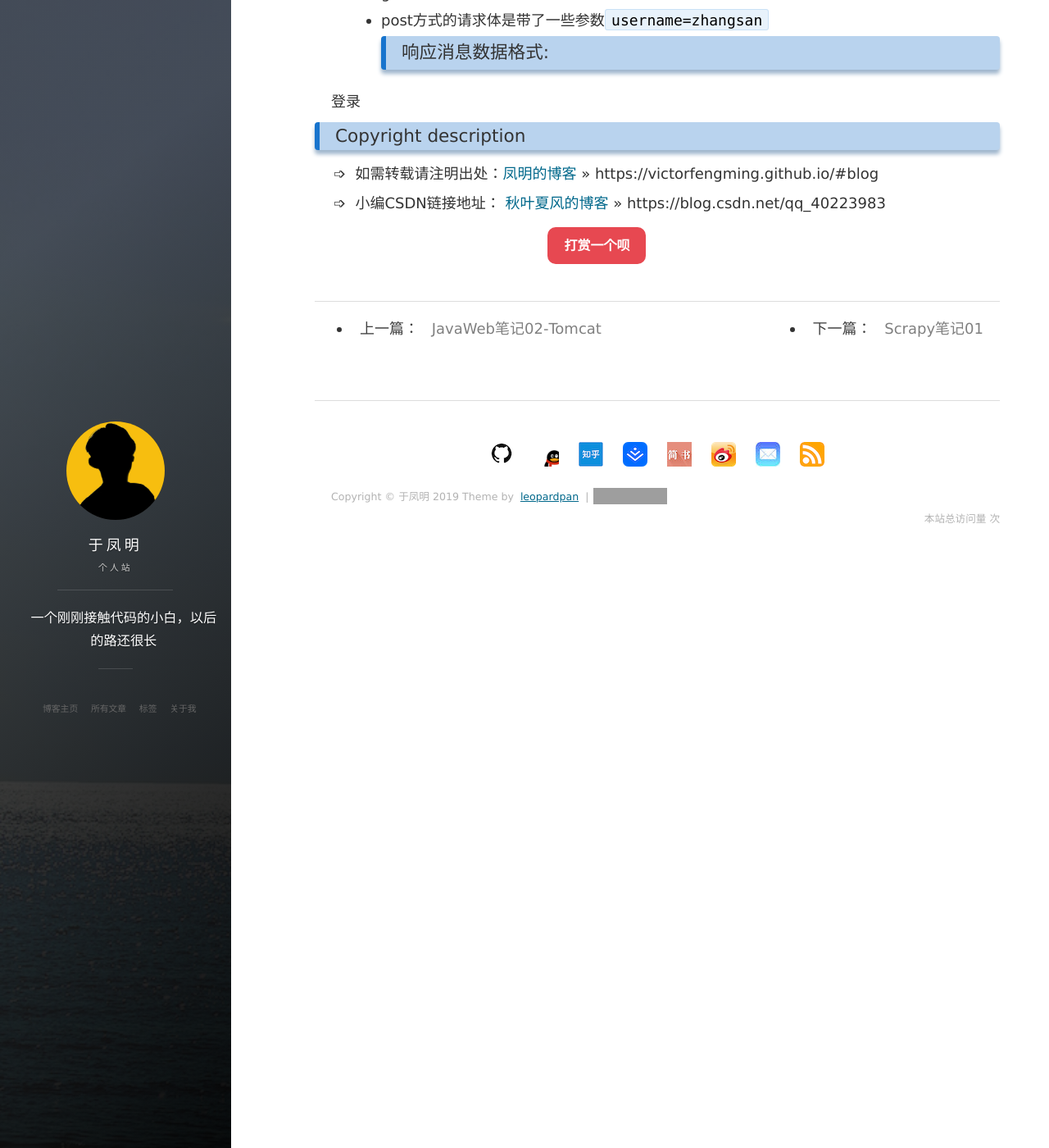
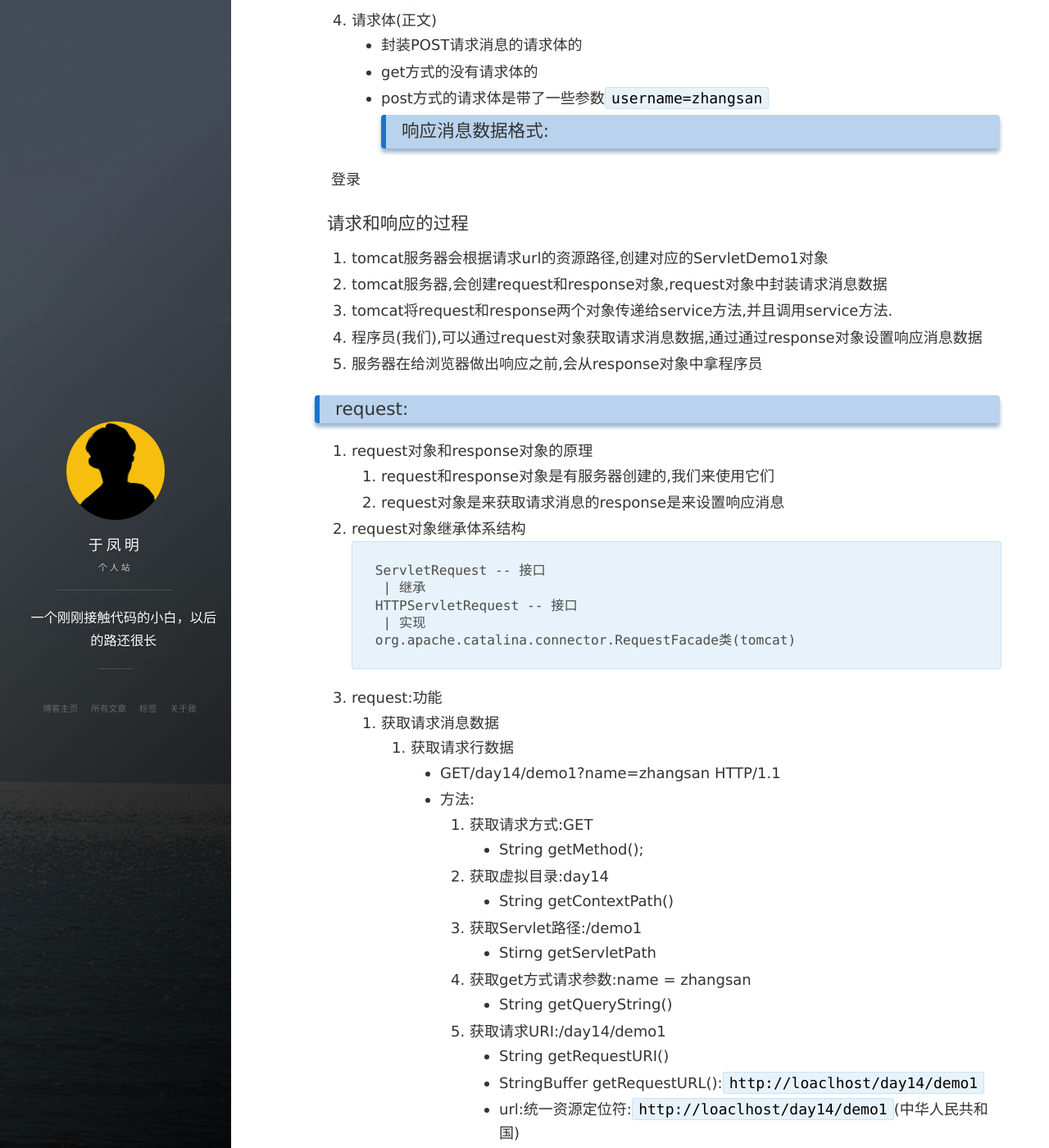
Before and after one commit to victorfengming/victorfengming.github.io.leopardpan, a Jekyll site: the page built from _posts/java/JavaWeb/2019-11-12-note6.markdown, in a window 1280 px wide and 1400 px high, scrolled down 2883 px. Shown: the whole window at 82% size. Built offline with Jekyll 4.4.1, drawn with Linux system fonts in a browser that asks for light colours; nearby versions of some CDN libraries; comment, search, counter and statistics services are not loaded; some of the changed text lies outside the part shown; grey boxes are pictures that could not be loaded.

Commit message:
url:统一资源定位符

````diff
--- a/_posts/java/JavaWeb/2019-11-12-note6.markdown
+++ b/_posts/java/JavaWeb/2019-11-12-note6.markdown
@@ -66,7 +66,7 @@ tags: Java basis note JDBC
                 1. 请求参数在请求体中
                 2. 请求的url长度没有限制的
                 3. 相对的安全(其实对于有心人来说,都是能看到的)
-2. 请求头
+2. 请求头(客户端告诉服务器的一些信息,头是固定的,值是不一样的)
     - 请求头名称:请求头值
     - 常见的请求头:
         1. User-Agent: 浏览器告诉服务器,我访问你使用的浏览器版本信息
@@ -77,10 +77,57 @@ tags: Java basis note JDBC
                     1. 防盗链:
                     2. 统计工作
 3. 请求空行
-    - 空行
+    - 空行,用于分割POST的请求头和请求体的
 4. 请求体(正文)
+    - 封装POST请求消息的请求体的
     - get方式的没有请求体的
     - post方式的请求体是带了一些参数`username=zhangsan`
 ### 响应消息数据格式:
 
 登录
+
+#### 请求和响应的过程
+1. tomcat服务器会根据请求url的资源路径,创建对应的ServletDemo1对象
+2. tomcat服务器,会创建request和response对象,request对象中封装请求消息数据
+3. tomcat将request和response两个对象传递给service方法,并且调用service方法.
+4. 程序员(我们),可以通过request对象获取请求消息数据,通过通过response对象设置响应消息数据
+5. 服务器在给浏览器做出响应之前,会从response对象中拿程序员
+
+### request:
+1. request对象和response对象的原理
+    1. request和response对象是有服务器创建的,我们来使用它们
+    2. request对象是来获取请求消息的response是来设置响应消息
+2. request对象继承体系结构
+```java
+ServletRequest -- 接口
+    | 继承
+HTTPServletRequest -- 接口
+    | 实现
+org.apache.catalina.connector.RequestFacade类(tomcat)
+```
+3. request:功能
+    1. 获取请求消息数据
+        1. 获取请求行数据
+            - GET/day14/demo1?name=zhangsan HTTP/1.1
+            - 方法:
+                1. 获取请求方式:GET
+                    - String getMethod();
+                2. 获取虚拟目录:day14
+                    - String getContextPath()
+                3. 获取Servlet路径:/demo1
+                    - Stirng getServletPath
+                4. 获取get方式请求参数:name = zhangsan
+                    - String getQueryString()
+                5. 获取请求URI:/day14/demo1
+                    - String getRequestURI()
+                    - StringBuffer getRequestURL():`http://loaclhost/day14/demo1`
+                    - url:统一资源定位符:`http://loaclhost/day14/demo1`(中华人民共和国)
+                    - uri:统一资源标识符:`/day14/demo1`(共和国)
+                    我现在要说的是,uri比url大,同意吧,就像上面的比喻
+                6. 获取协议版本:HTTP/1.1
+                    - String getProtocol()
+                7. 获取客户机的IP地址
+                    - String getRemoteAddr()
+        2. 获取请求头数据
+        3. 获取请求体数据
+    2. 其他功能
````
Also changed, not shown: _posts/daily/November/2019-11-12-day91.md (+1 -1 lines), _posts/daily/November/2019-11-13-day92.md (added, +12 -0 lines).
